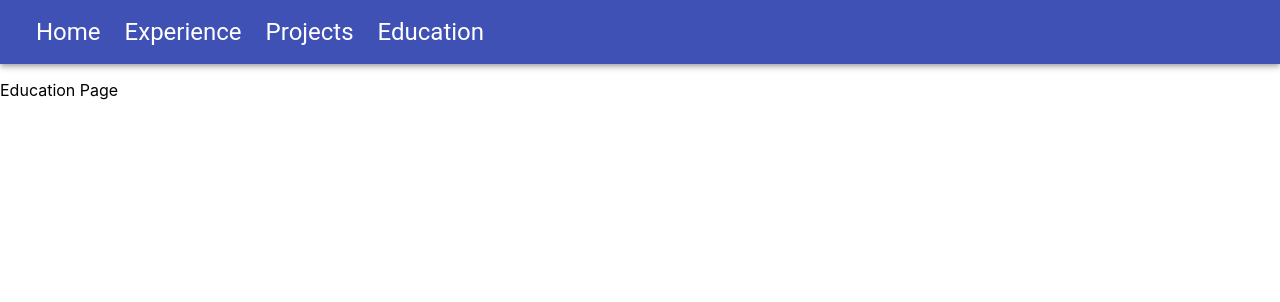
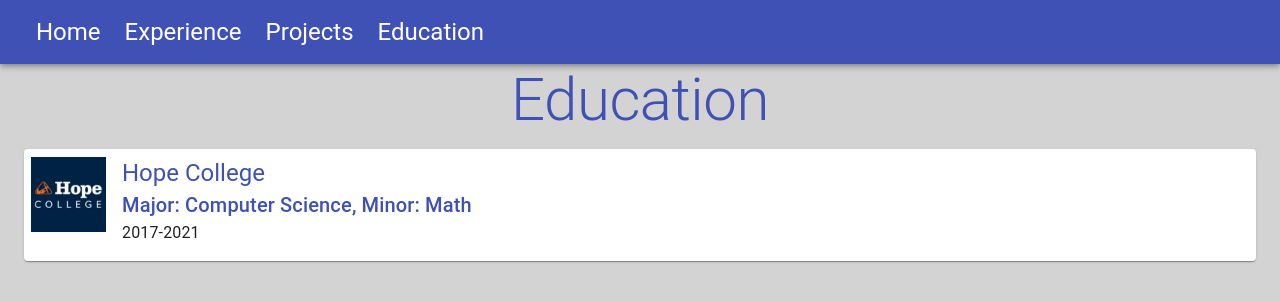
Before and after one commit to bmurf17/portfolio, a React (Create React App) app: page /education in a window 1280 px wide. Shown: the top 302 px of the page. Built offline with nearby package versions, Linux system fonts and the light colour scheme.

Commit message:
Education Page Done

```diff
--- a/src/EducationPage.tsx
+++ b/src/EducationPage.tsx
@@ -1,3 +1,61 @@
+import {
+  Box,
+  Container,
+  Grid,
+  Paper,
+  styled,
+  Typography,
+} from "@material-ui/core";
+import { EducationList } from "./constants/Constants";
+import "./App.css";
+
+const Img = styled("img")({
+  marginLeft: 7,
+  display: "block",
+  width: 75,
+  height: 75,
+});
+
 export default function EducationPage() {
-  return <p>Education Page</p>;
+  return (
+    <header className="App-header">
+      <Box display="flex">
+        <Typography variant="h2" color="primary" component="div" gutterBottom>
+          Education
+        </Typography>
+      </Box>
+      <Container maxWidth="lg">
+        {EducationList.map((education) => {
+          return (
+            <Paper
+              style={{
+                height: "100%",
+                width: "100%",
+                paddingBottom: "1rem",
+              }}
+            >
+              <Grid container spacing={2}>
+                <Grid item>
+                  <Img src={education.image} alt="Auto" />
+                </Grid>
+                <Grid item sm container>
+                  <Grid item direction="column" spacing={2}>
+                    <Grid item>
+                      <Typography variant="h5" color="primary" component="div">
+                        {education.school}
+                      </Typography>
+                      <Typography variant="h6" color="primary">
+                        {education.study}
+                      </Typography>
+                      <Typography variant="body1">{education.date}</Typography>
+                    </Grid>
+                  </Grid>
+                </Grid>
+              </Grid>
+            </Paper>
+          );
+        })}
+      </Container>
+    </header>
+  );
 }
--- a/src/constants/Constants.tsx
+++ b/src/constants/Constants.tsx
@@ -2,6 +2,7 @@ import AutoOwnersInsurance from "../pictures/AutoOwnersInsurance.png";
 import UnitedShore from "../pictures/UnitedShore.png";
 import NavigatorTruckInsurance from "../pictures/NavigatorTruckInsurance.png";
 import CFL from "../pictures/CFL.png";
+import Hope from "../pictures/Hope.png";
 
 export interface Todo {
   text: string;
@@ -16,6 +17,36 @@ export interface Experience {
   description: string;
   dates: string;
 }
+
+export interface Education {
+  image: string;
+  school: string;
+  study: string;
+  date: string;
+}
+
+export const TodoList: Todo[] = [
+  {
+    text: "Make a React Native Todo List",
+    complete: false,
+  },
+  {
+    text: "Make a Bot to Manage my Fantasy Basketball Team",
+    complete: false,
+  },
+  {
+    text: "Make an app to track all my fantasy football teams",
+    complete: false,
+  },
+  {
+    text: "Improve my book tracking website",
+    complete: false,
+  },
+  {
+    text: "Find more learning resources for Firebase and Google Cloud",
+    complete: false,
+  },
+];
 
 export const ExperienceList: Experience[] = [
   {
@@ -56,26 +87,12 @@ export const ExperienceList: Experience[] = [
   },
 ];
 
-export const TodoList: Todo[] = [
+export const EducationList: Education[] = [
   {
-    text: "Make a React Native Todo List",
-    complete: false,
-  },
-  {
-    text: "Make a Bot to Manage my Fantasy Basketball Team",
-    complete: false,
-  },
-  {
-    text: "Make an app to track all my fantasy football teams",
-    complete: false,
-  },
-  {
-    text: "Improve my book tracking website",
-    complete: false,
-  },
-  {
-    text: "Find more learning resources for Firebase and Google Cloud",
-    complete: false,
+    image: Hope,
+    school: "Hope College",
+    study: "Major: Computer Science, Minor: Math",
+    date: "2017-2021",
   },
 ];
 
```
Also changed, not shown: src/pictures/Hope.png (added).
